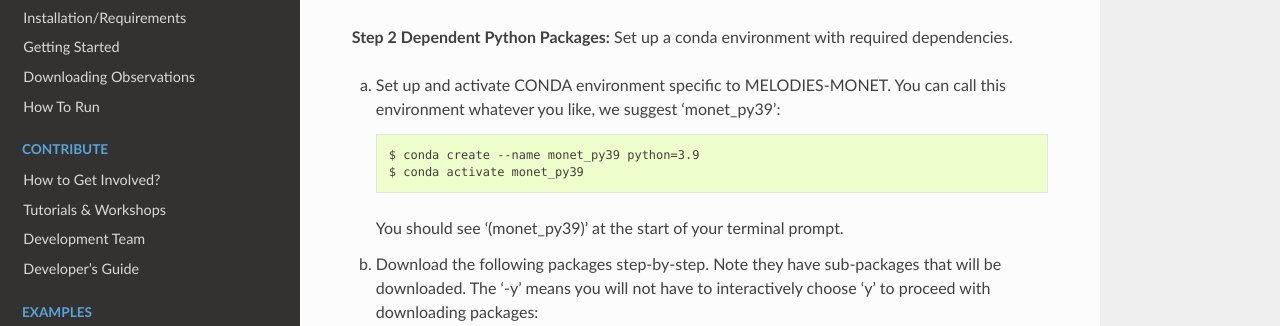
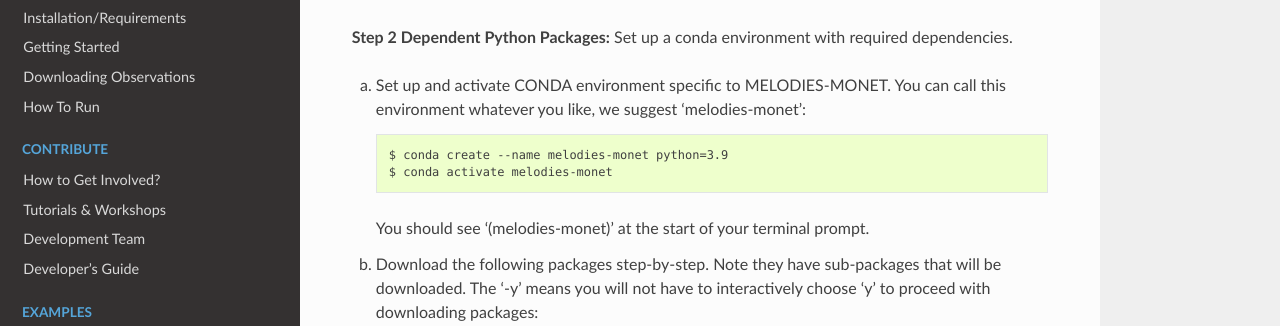
Before and after one commit to NOAA-CSL/MELODIES-MONET, a Sphinx documentation site: the page built from docs/appendix/machine-specific-install.rst, in a window 1280 px wide and 900 px high, scrolled down 1002 px. Shown: the part 182-508 px from the top of the window. Built offline with Sphinx 7.4.7 and the Read the Docs theme 2.0.0, drawn with Linux system fonts in a browser that asks for light colours.

Commit message:
`melodies-monet` as env name rec

```diff
--- a/docs/appendix/machine-specific-install.rst
+++ b/docs/appendix/machine-specific-install.rst
@@ -52,12 +52,12 @@
 dependencies.
 
 (a) Set up and activate CONDA environment specific to MELODIES-MONET. You can
-    call this environment whatever you like, we suggest ‘monet_py39’::
+    call this environment whatever you like, we suggest ‘melodies-monet’::
 
-    $ conda create --name monet_py39 python=3.9
-    $ conda activate monet_py39
+    $ conda create --name melodies-monet python=3.9
+    $ conda activate melodies-monet
 
-    You should see ‘(monet_py39)’ at the start of your terminal prompt.
+    You should see ‘(melodies-monet)’ at the start of your terminal prompt.
 
 (b) Download the following packages step-by-step. Note they have sub-packages
     that will be downloaded. The ‘-y’ means you will not have to interactively
--- a/docs/tutorial/installation.rst
+++ b/docs/tutorial/installation.rst
@@ -42,8 +42,8 @@
 (a) Set up a conda environment with all the dependencies, including MONET and
 MONETIO::
 
-    $ conda create --name monet_py39 python=3.9
-    $ conda activate monet_py39
+    $ conda create --name melodies-monet python=3.9
+    $ conda activate melodies-monet
     $ conda install -y -c conda-forge netcdf4
     $ conda install -y -c conda-forge wrf-python
     $ conda install -y -c conda-forge notebook
```
Also changed, not shown: 2 other files.
